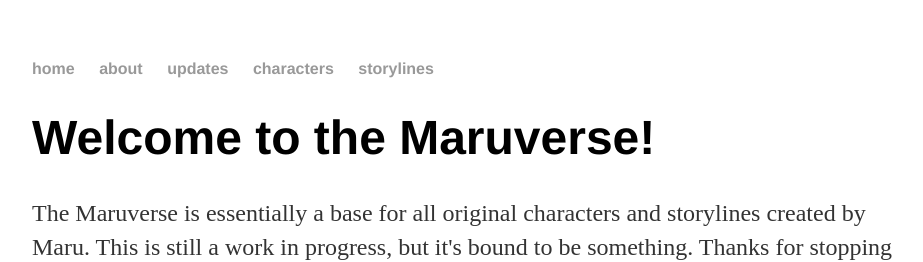
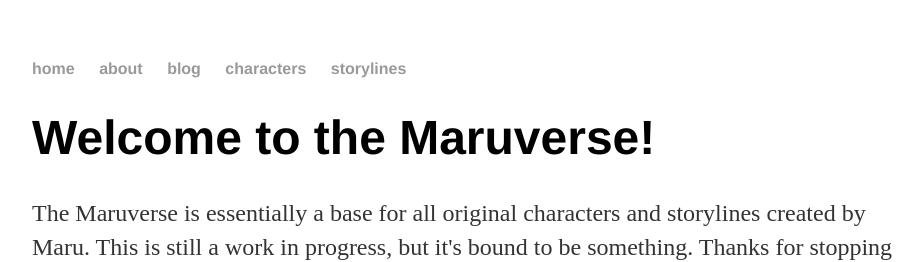
Before and after one commit to maruvelous/maruverse, a Jekyll site: the page built from index.html, in a window 1280 px wide. Shown: the top 262 px of the page, without its empty margins (160-1083 px from the left). Built offline with Jekyll 4.4.1, drawn with Linux system fonts in a browser that asks for light colours.

Commit message:
changed updates to blog

```diff
--- a/_layouts/default.html
+++ b/_layouts/default.html
@@ -10,7 +10,7 @@
     		<ul>
         		<li><a href="/">home</a></li>
 	        	<li><a href="/about">about</a></li>
-	        	<li><a href="/updates">updates</a></li>
+	        	<li><a href="/blog">blog</a></li>
         		<li><a href="/characters">characters</a></li>
         		<li><a href="/storylines">storylines</a></li>
     		</ul>
```
